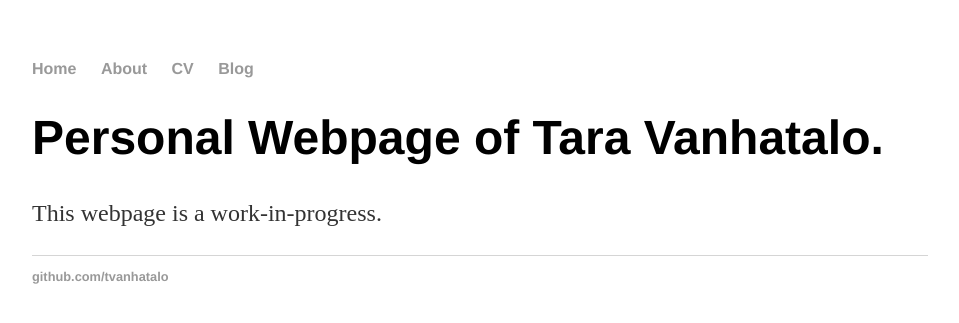
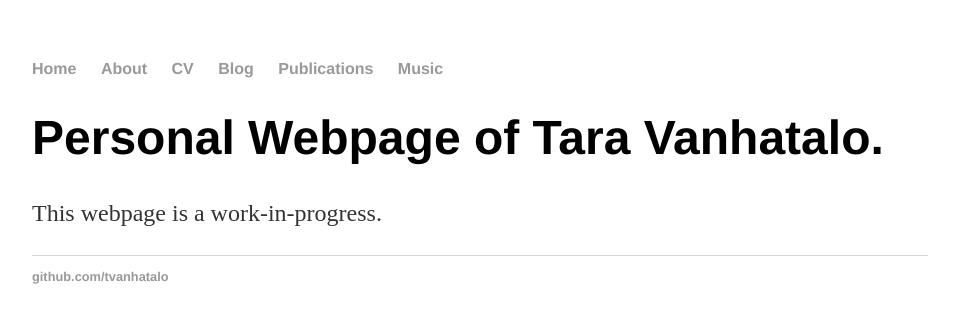
Before and after one commit to tvanhatalo/tvanhatalo.github.io, a Jekyll site: the page built from index.html, in a window 1280 px wide. Shown: the top 323 px of the page, without its empty margins (160-1119 px from the left). Built offline with Jekyll 4.4.1, drawn with Linux system fonts in a browser that asks for light colours.

Commit message:
Add pubs link

```diff
--- a/_layouts/default.html
+++ b/_layouts/default.html
@@ -12,6 +12,8 @@
 		        	<li><a href="/about/">About</a></li>
 	        		<li><a href="/cv/">CV</a></li>
 	        		<li><a href="/blog/">Blog</a></li>
+					<li><a href="/publications/">Publications</a></li>
+					<li><a href="/music/">Music</a></li>
 	    		</ul>
 			</nav>
 			<div class="container">
```
